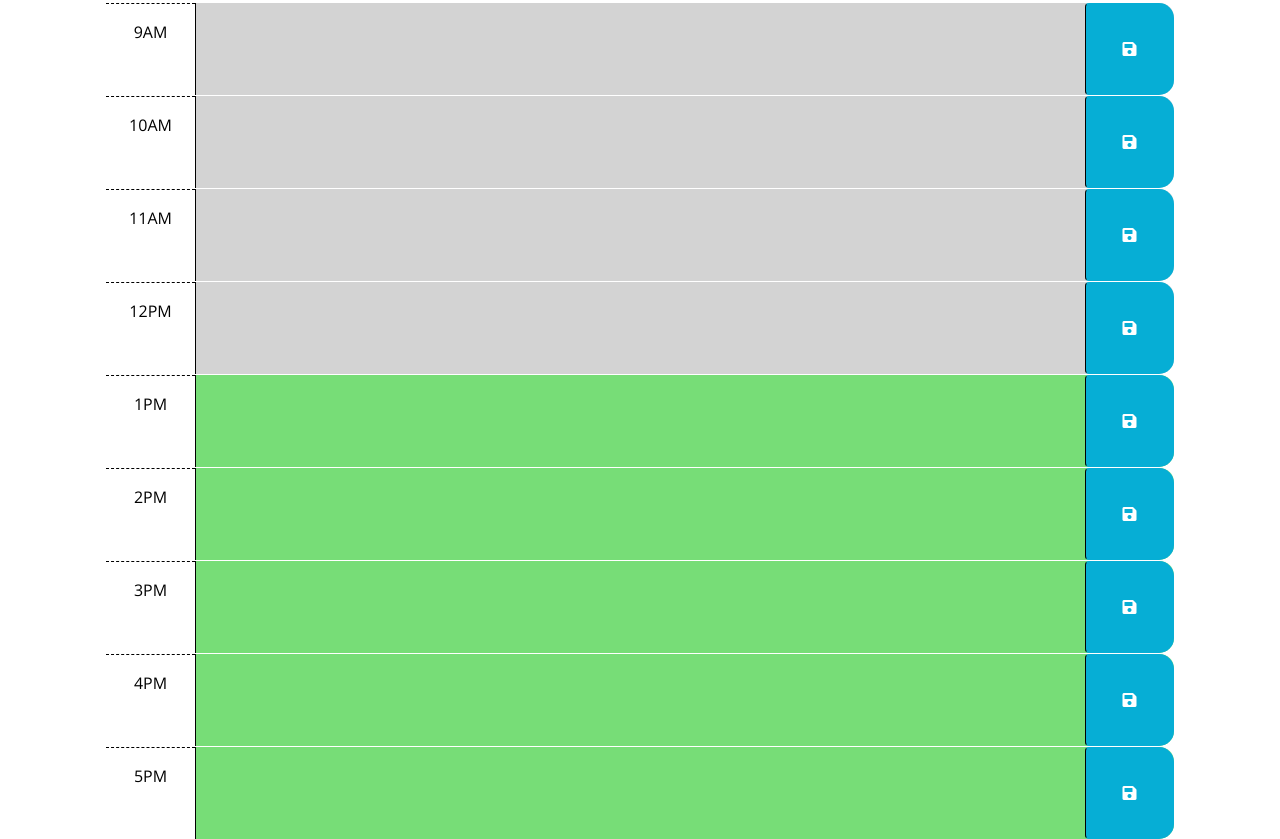
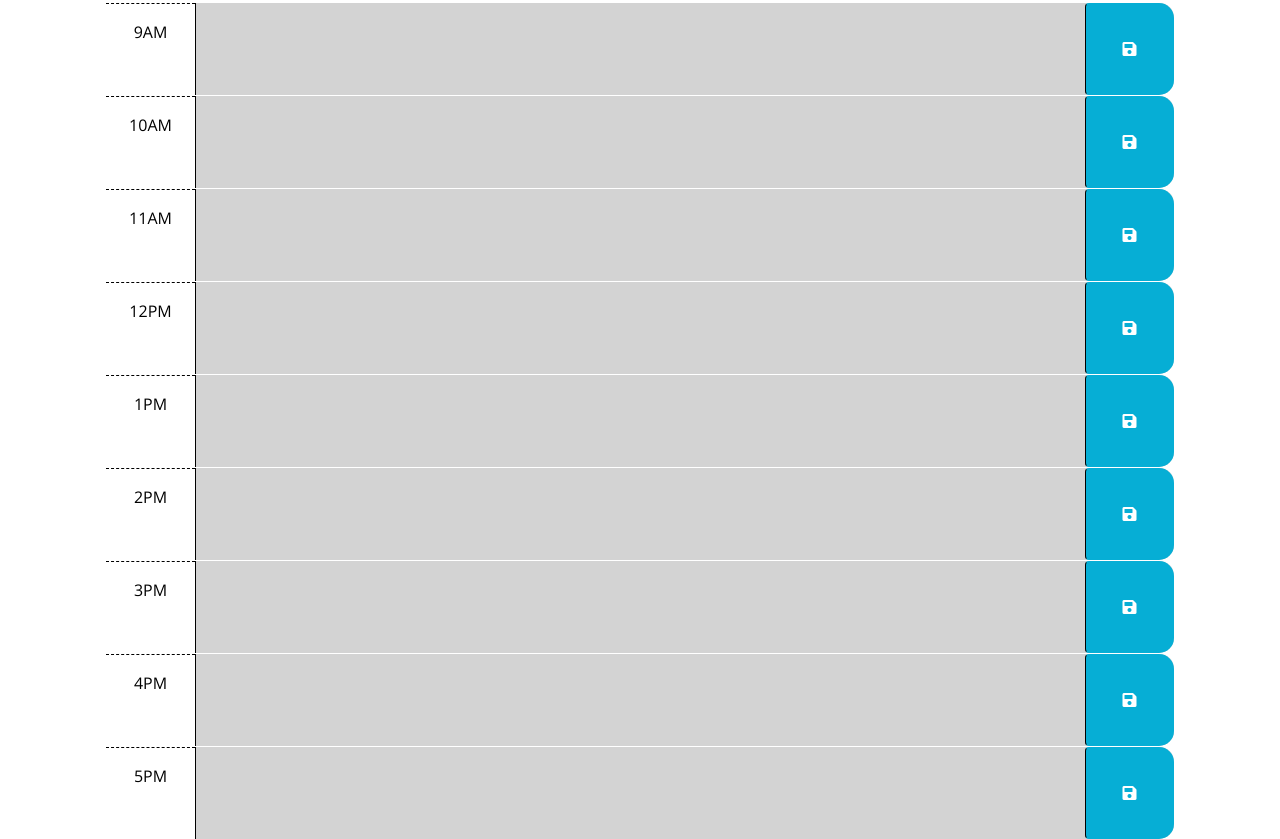
Before and after one commit to MarkRBishop/daily-task-planner, a plain HTML site: page index.html in a window 1280 px wide. Shown: the part 300-1139 px from the top of the page. Drawn offline with nearby package versions, Linux system fonts and the light colour scheme.

Commit message:
fixed error that is caused by time blocks in the afternoon

```diff
--- a/index.html
+++ b/index.html
@@ -74,7 +74,7 @@
         </button>
       </div>
 
-      <div id="hour-1" class="row time-block future">
+      <div id="hour-13" class="row time-block future">
         <div class="col-2 col-md-1 hour text-center py-3">1PM</div>
         <textarea class="col-8 col-md-10 description" rows="3"> </textarea>
         <button class="btn saveBtn col-2 col-md-1" aria-label="save">
@@ -82,7 +82,7 @@
         </button>
       </div>
 
-      <div id="hour-2" class="row time-block future">
+      <div id="hour-14" class="row time-block future">
         <div class="col-2 col-md-1 hour text-center py-3">2PM</div>
         <textarea class="col-8 col-md-10 description" rows="3"> </textarea>
         <button class="btn saveBtn col-2 col-md-1" aria-label="save">
@@ -90,7 +90,7 @@
         </button>
       </div>
 
-      <div id="hour-3" class="row time-block future">
+      <div id="hour-15" class="row time-block future">
         <div class="col-2 col-md-1 hour text-center py-3">3PM</div>
         <textarea class="col-8 col-md-10 description" rows="3"> </textarea>
         <button class="btn saveBtn col-2 col-md-1" aria-label="save">
@@ -98,7 +98,7 @@
         </button>
       </div>
 
-      <div id="hour-4" class="row time-block future">
+      <div id="hour-16" class="row time-block future">
         <div class="col-2 col-md-1 hour text-center py-3">4PM</div>
         <textarea class="col-8 col-md-10 description" rows="3"> </textarea>
         <button class="btn saveBtn col-2 col-md-1" aria-label="save">
@@ -106,7 +106,7 @@
         </button>
       </div>
 
-      <div id="hour-5" class="row time-block future">
+      <div id="hour-17" class="row time-block future">
         <div class="col-2 col-md-1 hour text-center py-3">5PM</div>
         <textarea class="col-8 col-md-10 description" rows="3"> </textarea>
         <button class="btn saveBtn col-2 col-md-1" aria-label="save">
```
